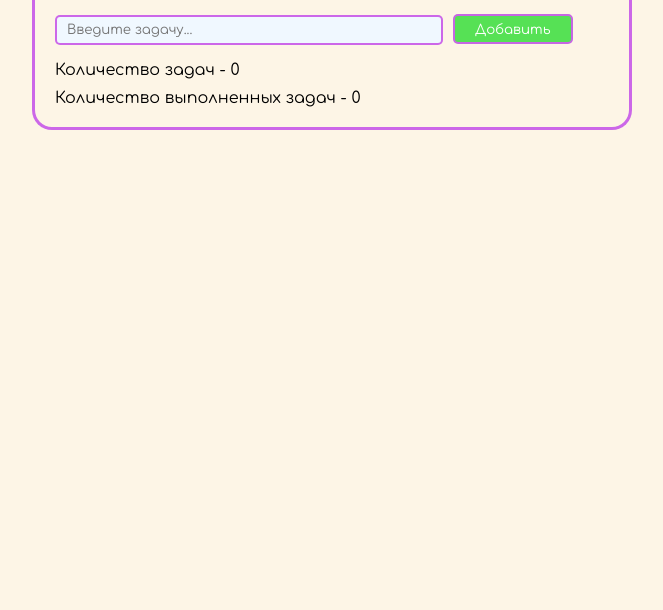
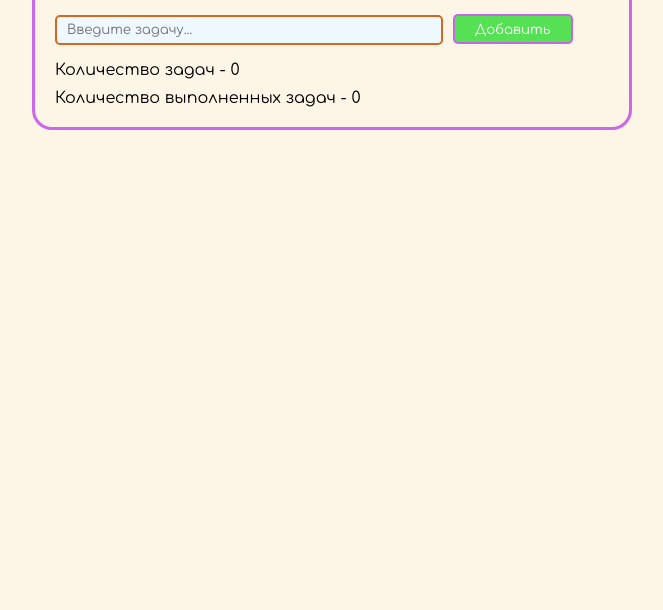
Before and after one commit to KostsinAliaksei/JS_TODO_DOM, a plain HTML site: page index.html in a window 1280 px wide. Shown: the part 190-800 px from the top of the page, without its empty margins (308-971 px from the left). Drawn offline with Linux system fonts and the light colour scheme.

Commit message:
changed color

```diff
--- a/styles/style.css
+++ b/styles/style.css
@@ -30,7 +30,7 @@ h1 {
     width: 70%;
     margin-right: 10px;
     background-color: aliceblue;
-    border: 2px rgba(203,99,233,0.97) solid;
+    border: 2px chocolate solid;
     border-radius: 5px;
     line-height: 24px;
     padding-left: 10px;
```
